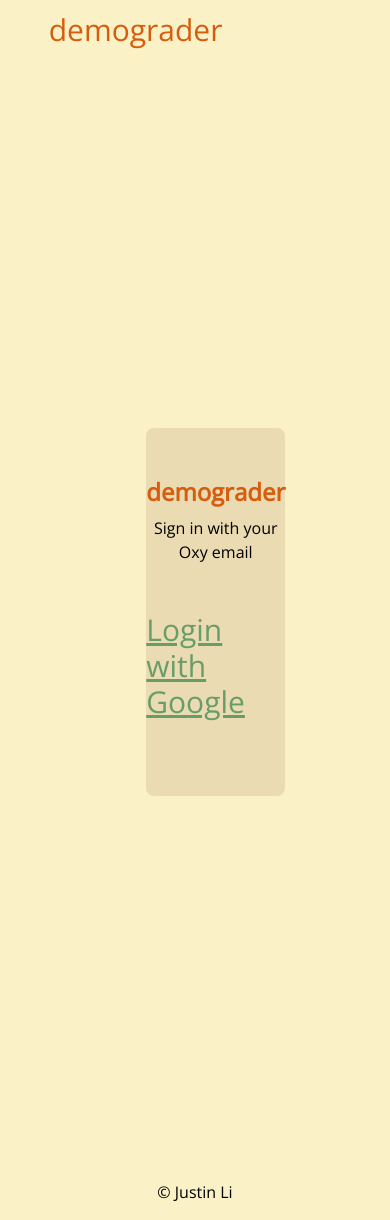
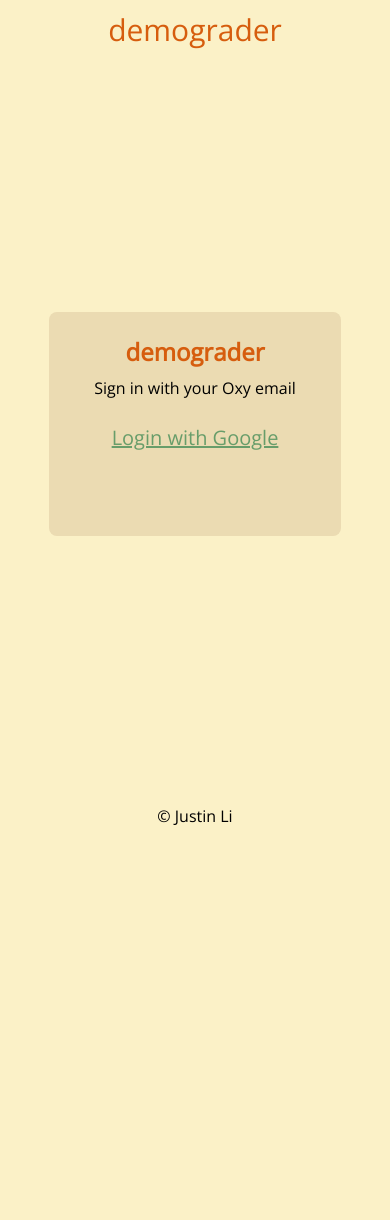
Before and after one commit to justinnhli/flask-demograder, a Python web app: template templates/root.html in a window 390 px wide. After the commit the page ends 825 px from the top, so only its background shows below. Run offline with Jinja, Linux system fonts and the light colour scheme; the template is opened without the code that fills it, so the values that code supplies are empty; some libraries are stand-ins or nearby versions.

Commit message:
Added responsive design to homepage

```diff
--- a/static/style.css
+++ b/static/style.css
@@ -46,10 +46,6 @@ body {
 	text-decoration:none;
 }
 
-#user {
-	float:right;
-}
-
 #navbar {
 	clear:both;
 }
@@ -60,11 +56,6 @@ body {
 
 #quicklinks {
 	float:right;
-}
-
-#content {
-	clear:both;
-	width:100%;
 }
 
 /* a, a:visited {
--- a/templates/base.html
+++ b/templates/base.html
@@ -11,21 +11,22 @@
 
     <body class="grid grid-cols-8 h-screen">
         <div class="flex flex-col col-span-6 col-start-2">
-            <div id="header">
-                <div class="lorange text-3xl my-3">
+            <div id="header" class="grid grid-cols-1 lg:grid-cols-2 py-3">
+                <div class="lorange text-3xl text-center lg:text-left">
                     <a href="/">demograder</a>
                 </div>
                 {% if user %}
-                <div id="user">
+                <div id="user" class="flex justify-center lg:justify-end items-end text-center">
                     {% if alternate_view %}
-                    (<a href="{{ request.path }}">viewing as</a> {{ role.name.lower() }} {{ viewer.email }})
+                        (<a href="{{ request.path }}">viewing as</a> {{ role.name.lower() }} {{ viewer.email }})
                     {% else %}
-                    {{ user.email }}
+                        {{ user.email }}
                     {% endif %}
-                    | <a href="{{ url_for('auth.logout') }}">logout</a>
+                        |&nbsp;<a href="{{ url_for('auth.logout') }}" class="lorange underline">Logout</a>
                 </div>
                 {% endif %}
             </div>
+
             {% if user %}
             <div id="navbar">
                 <div id="breadcrumb">
@@ -45,9 +46,11 @@
                 </div>
             </div>
             {% endif %}
+
             <div id="content" class="grow shrink">
                 {% block content %}{% endblock %}
             </div>
+
             <div id="footer">
                 &copy; Justin Li
             </div>
--- a/templates/root.html
+++ b/templates/root.html
@@ -5,15 +5,17 @@
 {% block breadcrumb %}&nbsp;{% endblock %}
 
 {% block content %}
-<div class="grid grid-cols-3 flex flex-col h-full">
-    <div class="col-span-1 col-start-2 h-100 grid grid-rows-3 grid-flow-col">
+<!-- Horizontally align prompt -->
+<div class="grid grid-cols-1 md:grid-cols-5 xl:grid-cols-3 h-full">
+    <!-- Vertical align -->
+    <div class="col-span-3 md:col-span-3 xl:col-span-1 col-start-1 md:col-start-2 xl:col-start-2 grid grid-rows-none sm:grid-rows-3">
         <div class="row-span-1 row-start-2">
-            <div class="bg0 rounded-lg grid grid-rows-2 grid-flow-col">
-                <div class="row-span-1 text-center my-12">
+            <div class="bg0 rounded-lg grid grid-rows-2 sm:grid-rows-2 grid-flow-col">
+                <div class="row-span-1 text-center my-6 sm:my-12">
                     <div class="lorange font-extrabold text-2xl mb-2">demograder</div>
                     Sign in with your Oxy email
                 </div>
-                <div class="row-span-1 flex justify-center text-3xl">
+                <div class="row-start-0 sm:row-start-0 flex justify-center text-xl sm:text-3xl">
                     <a class="aqua underline font-medium" href="{{ url_for('auth.login') }}">Login with Google</a>
                 </div>
             </div>
```
